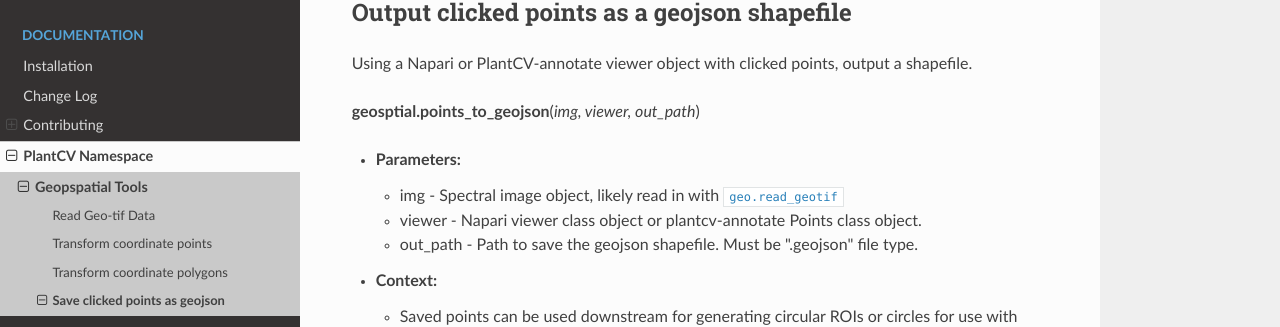
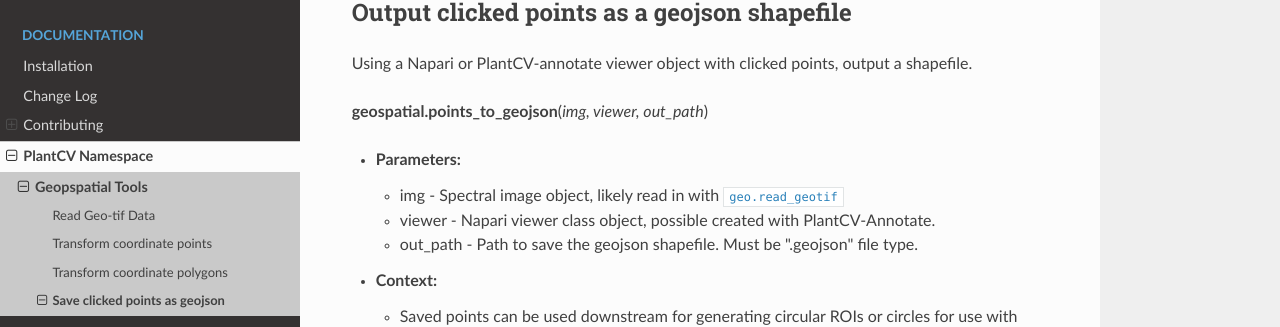
Before and after one commit to danforthcenter/plantcv-geospatial, an MkDocs documentation site: the page built from docs/points_to_geojson.md, in a window 1280 px wide and 900 px high. Shown: the part 127-454 px from the top of the window. Built offline with MkDocs 1.6.1, drawn with Linux system fonts in a browser that asks for light colours; nearby versions of some CDN libraries.

Commit message:
minor docs update for clarification

```diff
--- a/docs/points_to_geojson.md
+++ b/docs/points_to_geojson.md
@@ -2,11 +2,11 @@
 
 Using a Napari or PlantCV-annotate viewer object with clicked points, output a shapefile.
 
-**geosptial.points_to_geojson**(*img, viewer, out_path*)
+**geospatial.points_to_geojson**(*img, viewer, out_path*)
 
 - **Parameters:**
     - img - Spectral image object, likely read in with [`geo.read_geotif`](read_geotif.md)
-    - viewer - Napari viewer class object or plantcv-annotate Points class object.
+    - viewer - Napari viewer class object, possible created with PlantCV-Annotate.
     - out_path - Path to save the geojson shapefile. Must be ".geojson" file type.
 
 - **Context:**
```
